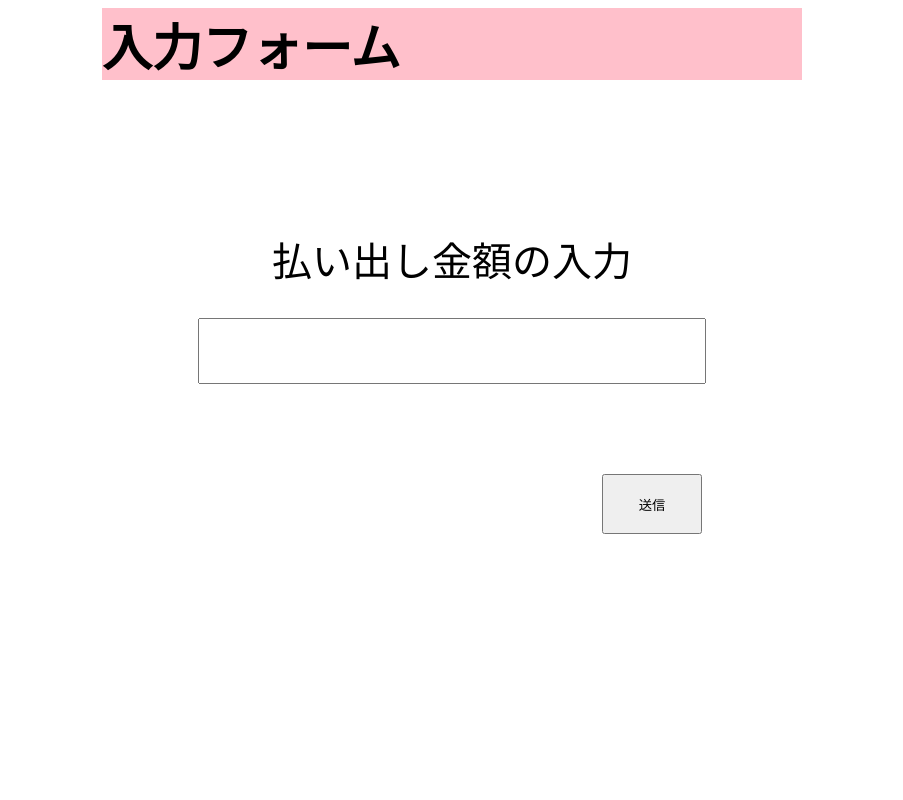
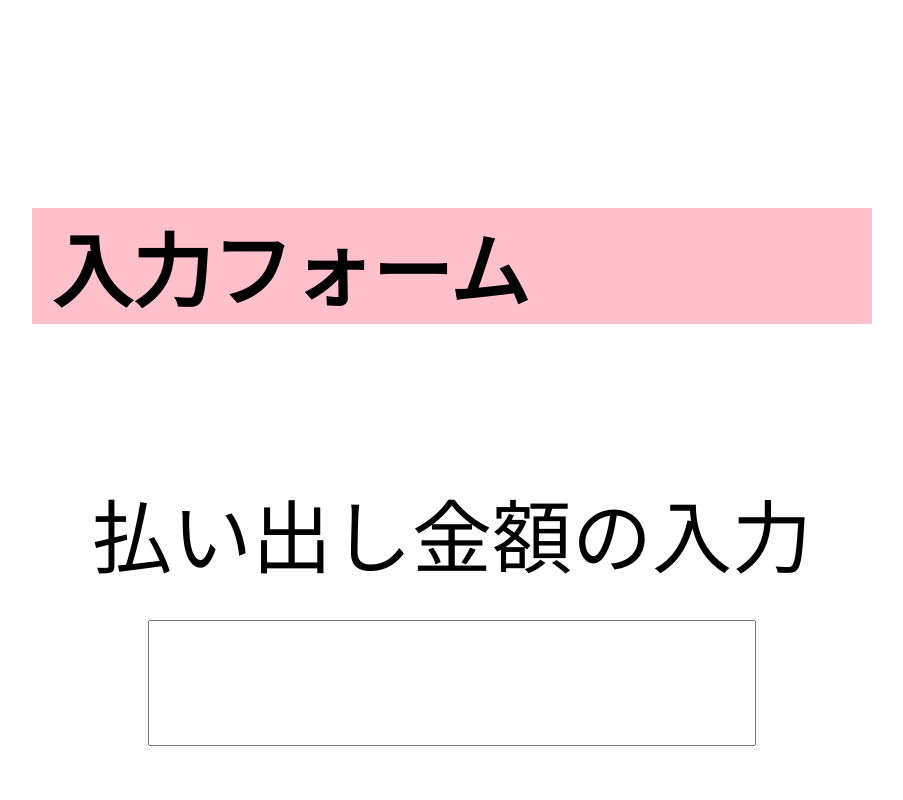
Before and after one commit to koppen1001/money_management, a plain HTML site: page index.html in a window 1280 px wide. Shown: the top 800 px of the page, without its empty margins (188-1091 px from the left). Drawn offline with Linux system fonts and the light colour scheme.

Commit message:
Add files via upload

```diff
--- a/css.css
+++ b/css.css
@@ -1,15 +1,20 @@
+html{
+  margin-top: 200px;
+}
+
 form{
-  width: 700px;
+  width: 800px;
   margin: 150px auto 0 auto;
   text-align: center;
 }
 
 h1{
-  width: 700px;
-  font-size: 50px;
+  width: 800px;
+  font-size: 80px;
   text-align:left;
   margin: 0 auto;
   background-color: pink;
+  padding: 0 20px;
 }
 
 button{
@@ -17,19 +22,20 @@ float: right;
 }
 
 input{
-  width: 500px;
-  height: 60px;
+  width: 600px;
+  height: 120px;
   margin: 30px 0;
-  font-size: 40px;
+  font-size: 80px;
 }
 
 button{
-  width: 100px;
-  height: 60px;
+  width: 200px;
+  height: 120px;
+  font-size: 50px;
   margin-right: 100px;
   margin-top: 60px;
 }
 
 a{
-  font-size: 40px;
+  font-size: 80px;
 }
```
